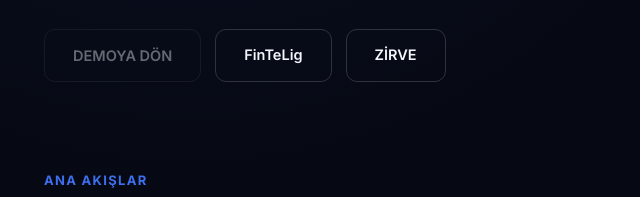
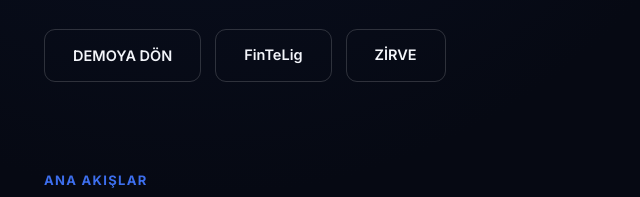
Before and after one commit to sukocrc06-cmd/ADM-N, a website: page index.html in a window 1280 px wide. Shown: the part 410-607 px from the top of the page, 0-640 px from the left. Drawn offline with nearby package versions, Linux system fonts and the light colour scheme; no server answers.

Commit message:
Update index.html

```diff
--- a/index.html
+++ b/index.html
@@ -736,7 +736,7 @@ body.theme-light ::-webkit-scrollbar-thumb{background:#d7deee;}
         <h1 style="font-size:44px;">FİNANS VE TEKNOLOJİ TOPLULUĞUNUN<br><span class="accent">MERKEZİ</span></h1>
         <p>FinTeClub; finansal okuryazarlık, piyasa deneyimi, yarışma kültürü ve etkinlik ekosistemini bir araya getiren premium bir finans-teknoloji topluluk yapısıdır.</p>
         <div class="pub-hero-actions">
-          <button class="btn" id="ecoDemoBtn" disabled title="Admin paneli artık ayrı bir dosyada">DEMOYA DÖN</button>
+          <button class="btn" id="ecoDemoBtn" title="OPLab alım-satım sitesine git">DEMOYA DÖN</button>
           <button class="btn btn-go" data-pubnav="pub-home">FinTeLig</button>
           <button class="btn btn-go" data-pubnav="pub-zirve">ZİRVE</button>
         </div>
@@ -1627,6 +1627,7 @@ function openOplab(){
 }
 document.getElementById('oplabBtn').addEventListener('click', ()=> openOplab());
 document.getElementById('ftcLogoLink').addEventListener('click', ()=> window.open(FINTECLUB_URL, '_blank', 'noopener'));
+document.getElementById('ecoDemoBtn').addEventListener('click', ()=> openOplab());
 
 /* ============ FINTECLUB EKOSİSTEM: navigation ============ */
 document.getElementById('ecoTopluluk').addEventListener('click', ()=>{
```
